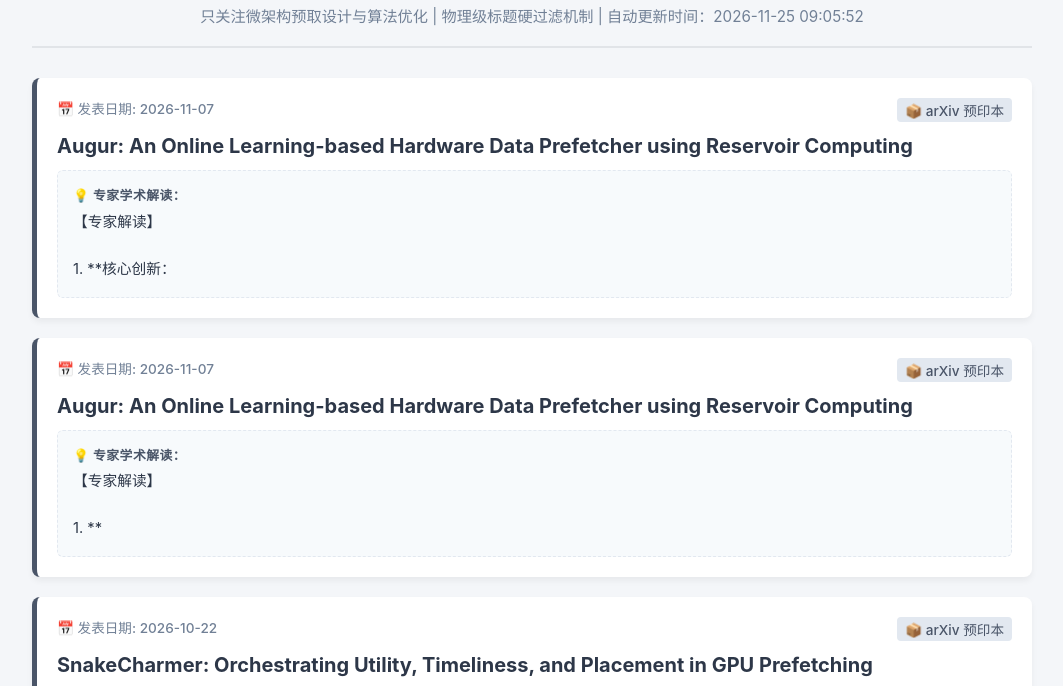
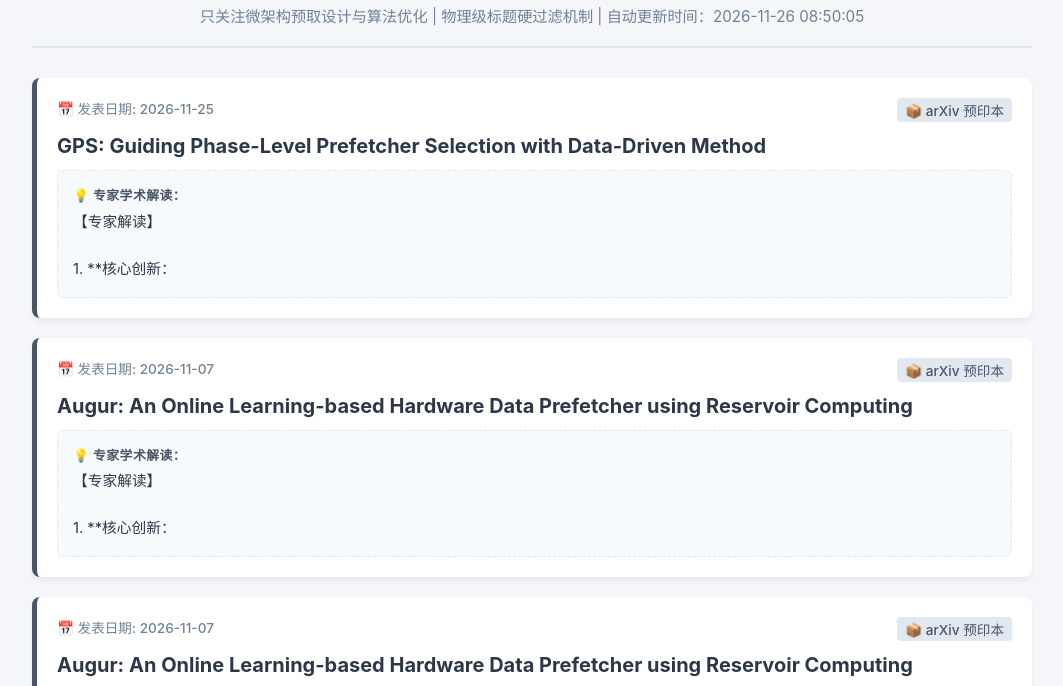
Before and after one commit to l00580294/prefetch-gemini-agent, a plain HTML site: page index.html in a window 1280 px wide. Shown: the part 88-774 px from the top of the page, without its empty margins (108-1171 px from the left). Drawn offline with Linux system fonts and the light colour scheme.

Commit message:
🔄 智能同步最新顶会勋章文献 [2026-11-26 08:50:05]

```diff
--- a/index.html
+++ b/index.html
@@ -27,9 +27,22 @@
     <div class="container">
         <header>
             <h1>📡 硬件预取器前沿学术雷达</h1>
-            <div class="subtitle">只关注微架构预取设计与算法优化 | 物理级标题硬过滤机制 | 自动更新时间：2026-11-25 09:05:52</div>
+            <div class="subtitle">只关注微架构预取设计与算法优化 | 物理级标题硬过滤机制 | 自动更新时间：2026-11-26 08:50:05</div>
         </header>
         <main>
+
+        <div class="card ">
+            <div class="meta-row">
+                <span>📅 发表日期: 2026-11-25</span>
+                <span class="venue">📦 arXiv 预印本</span>
+            </div>
+            <a class="title" href="http://arxiv.org/abs/2611.33859v1" target="_blank">GPS: Guiding Phase-Level Prefetcher Selection with Data-Driven Method</a>
+            <div class="review-box">
+                <span class="tag">💡 专家学术解读：</span>
+                【专家解读】<br><br>1.  **核心创新：
+            </div>
+        </div>
+
 
         <div class="card ">
             <div class="meta-row">
```
Also changed, not shown: paper_database.json (+9 -0 lines).
